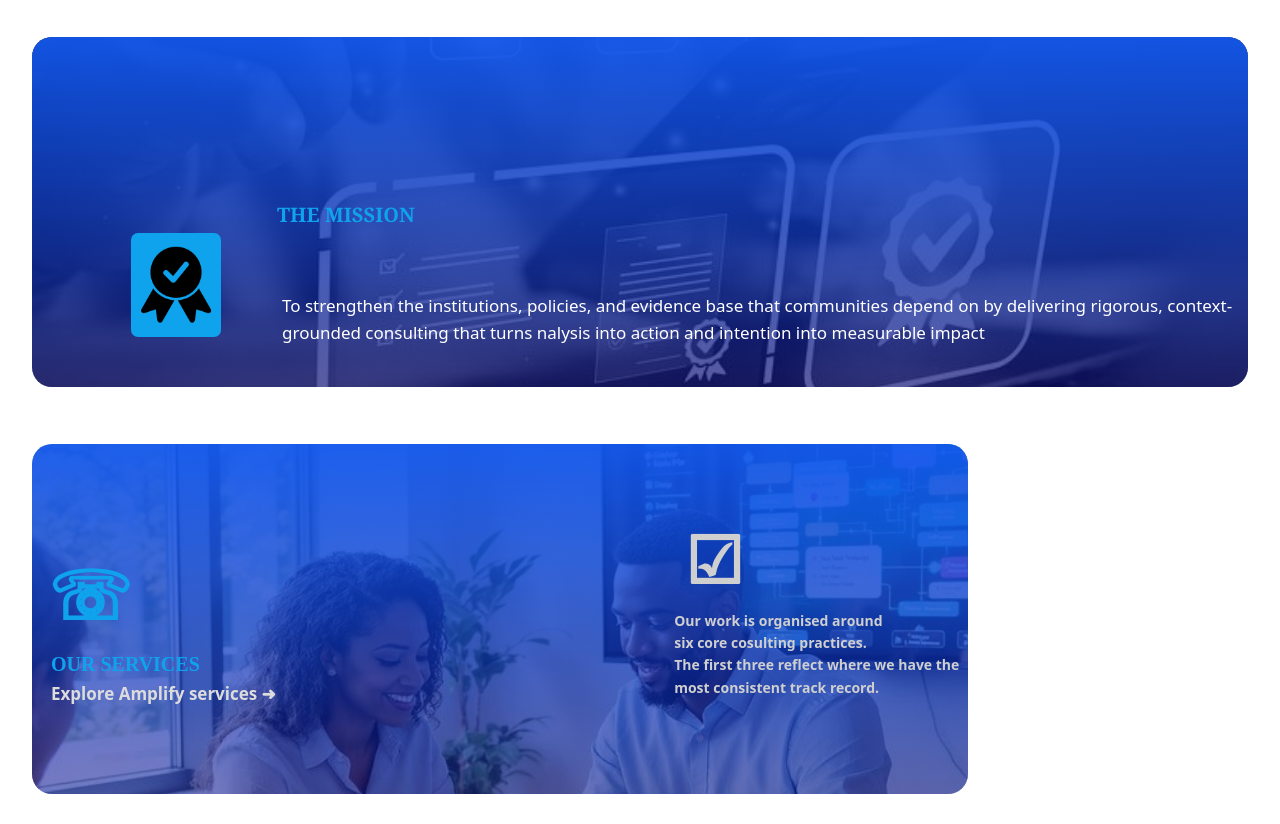
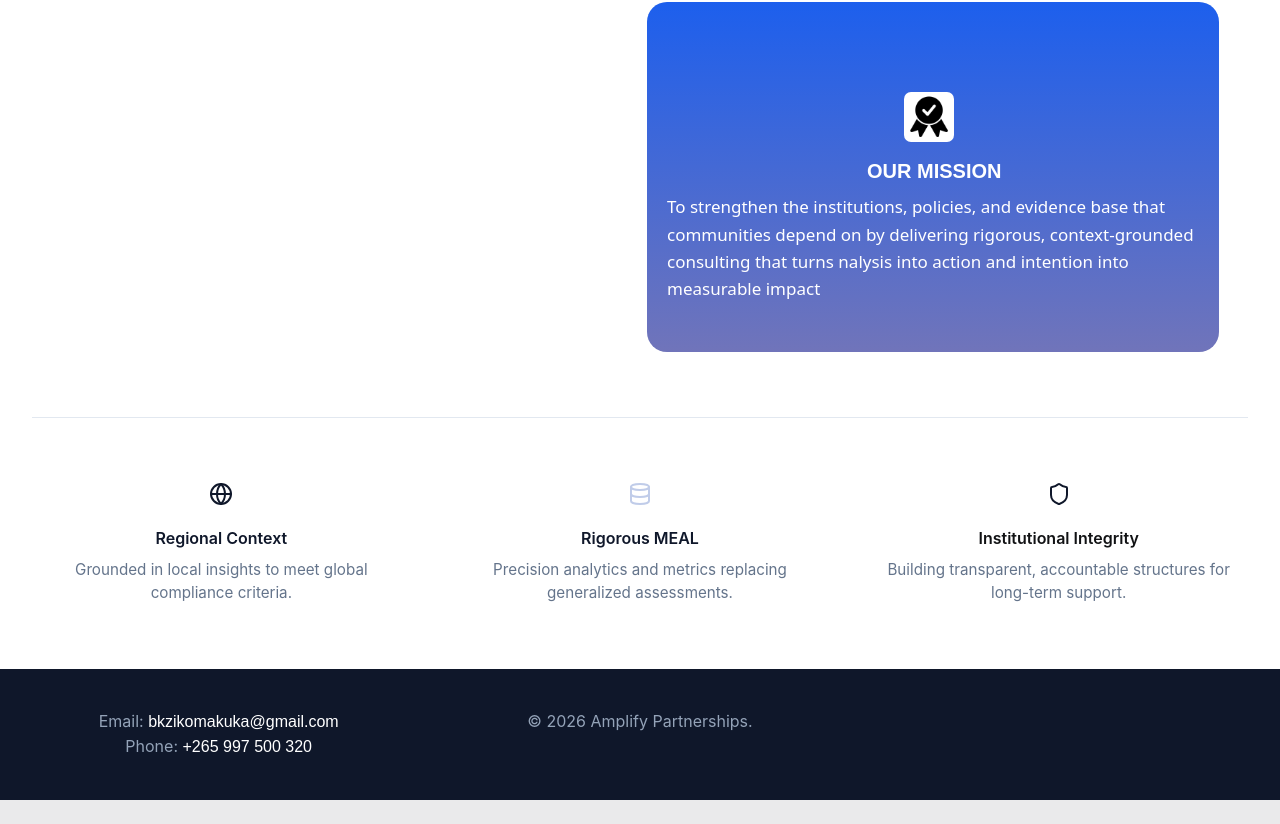
Before and after one commit to tkamwathiza-ai/amplified_partnerships, a React app in the folder frontend/: page / in a window 1280 px wide. Shown: the part 1016-1840 px from the top of the page. After the commit the page ends 1816 px from the top, so only its background shows below. Built offline with nearby package versions, Linux system fonts and the light colour scheme; the HTML template or start-up script is replaced by a standard one.

Commit message:
removed hovering effects on the mission, vision & credits bars

```diff
--- a/frontend/src/index.css
+++ b/frontend/src/index.css
@@ -118,7 +118,7 @@ body {
   width: 100%;
   height: 350px;
   margin-top: 100px;
-  margin-bottom: 65px;
+  margin-bottom: 30px;
 }
 .hero-left{
   position: relative;
@@ -155,11 +155,7 @@ body {
   z-index: 2;
   transition: transform 0.3s ease-in-out;
 }
-.hero-left h2:hover{
-  transform: translateY(-7px);
-  cursor: pointer;
-  color: rgb(27, 80, 214);
-}
+
 .hero-left p{
   position: absolute;
   bottom: 60px;
@@ -231,11 +227,7 @@ body {
   z-index: 2;
   transition: transform 0.3s ease-in-out;
 }
-.hero-right h2:hover{
-  transform: translateY(-7px);
-  cursor: pointer;
-  color: rgb(229, 255, 0);
-}
+
 .hero-right p{
   position: absolute;
   font-family: system-ui, -apple-system, BlinkMacSystemFont, 'Segoe UI', Roboto, Oxygen, Ubuntu, Cantarell, 'Open Sans', 'Helvetica Neue', sans-serif;
@@ -254,17 +246,29 @@ body {
   z-index: 1;
   background: linear-gradient(rgba(17, 87, 237, 0.947), rgba(5, 9, 139, 0.526));
 }
-.bottom-hero{
+
+.mission-services{
   position: relative;
   display: flex;
+  gap: 65px;
+  width: 47%;
+  height: 350px;
+  margin-top: 5px;
+  margin-bottom: 65px;
+}
+
+.bottom-left-hero{
+  position: relative;
+  width: 100%;
+  display: flex;
+  flex: 1;
+  overflow: hidden;
   flex-direction: column;
-  height: 350px;
-  overflow: hidden;
-  width: 100%;
-  flex-direction: column;
-  margin-top: 10px;
-  box-sizing: border-box;
+  justify-content: center;
   border-radius: 20px;
+  align-items: center;
+  background-color: #e7ebee;
+  left:615px;
 }
 .img-container{
   position: absolute;
@@ -282,61 +286,58 @@ body {
  background-position: center;
  inset: 0;
 }
-.bottom-hero .sub-image{
+.bottom-left-hero .sub-image{
   position: absolute;
   display: block;
-  width: 90px;
-  height: 104px;
+  width: 50px;
+  height: 50px;
   object-fit: contain;
-  background-color: rgb(15, 163, 237);
-  left: 99px;
-  bottom: 50px;
+  background-color: white;
+  top: 90px;
+  left: 257px;
+  bottom: 200px;
   padding: 2px;
   border-radius: 7px;
   z-index: 2;
 }
-.bottom-hero h3{
+.bottom-left-hero h3{
   position: absolute;
-  color:rgb(15, 163, 237);
+  color:rgb(255, 255, 255);
   font-size: 20px;
   font-weight: bolder;
-  font-family: Georgia, 'Times New Roman', Times, serif;
+  font-family:arial, Helvetica, sans-serif;
   display: block;
   margin-top: 7px;
   margin-bottom: 9px;
-  left: 245px;
-  top: 155px;
+  left: 220px;
+  top: 146px;
   z-index: 2;
   transition: transform 0.3s ease-in-out;
 }
-.bottom-hero h3:hover{
-  transform: translateY(-7px);
-  cursor: pointer;
+
+
+.bottom-left-hero p{
+  position: absolute;
+  bottom: 20px;
+  left: 20px;
   color: white;
-}
-
-.bottom-hero p{
-  position: absolute;
-  color: white;
+  font-family:system-ui, -apple-system, BlinkMacSystemFont, 'Segoe UI', Roboto, Oxygen, Ubuntu, Cantarell, 'Open Sans', 'Helvetica Neue', sans-serif;
   font-size: 17px;
-  font-family: system-ui, -apple-system, BlinkMacSystemFont, 'Segoe UI', Roboto, Oxygen, Ubuntu, Cantarell, 'Open Sans', 'Helvetica Neue', sans-serif;
-  display: block;
-  margin-top: 4px;
-  margin-bottom: 22px;
-  left: 250px;
-  bottom: 19px;
+  margin-top: 1px;
+  margin-bottom: 30px;
   z-index: 2;
 }
 .services-hero{
   position: relative;
-  width: 77%;
+  width: 100%;
   display: flex;
+  flex: 1;
+  overflow: hidden;
   flex-direction: column;
-  height: 350px;
-  overflow: hidden;
-  box-sizing: border-box;
+  justify-content: center;
   border-radius: 20px;
-  margin-top: 57px;
+  align-items: center;
+
 }
 .services-hero h5{
   position: absolute;
--- a/frontend/src/pages/Home.jsx
+++ b/frontend/src/pages/Home.jsx
@@ -87,15 +87,10 @@ function Home() {
         </div>
      </section>
 
-     {/*Mission Section*/}
-     <div className="bottom-hero">
-         <div className="img-container">
-            <img
-            src={hroImage}
-            alt="main"
-            className="main-image"
-            />
-         </div>
+     {/*Mission Section and */}
+     <section className='mission-services'>
+     <div className="bottom-left-hero">
+
          <div className="overlay-content"></div>
 
          <img
@@ -104,7 +99,7 @@ function Home() {
          className="sub-image"
          />
 
-         <h3>THE MISSION</h3>
+         <h3>OUR MISSION</h3>
          <p>To strengthen the institutions, policies, and evidence
           base that communities depend on by delivering rigorous,
           context-grounded consulting that turns
@@ -112,28 +107,8 @@ function Home() {
           into measurable impact</p>
         </div>
 
-      {/*Services Section*/}
-        <div className="services-hero">
-          <img
-          src={servicesImg}
-          alt="services"
-          />
-          <div className="overlay-content"></div>
 
-          <h5>☏</h5>
-          <h4>OUR SERVICES</h4>
-
-          <Link to="/services">
-            <p>Explore Amplify services   ➜</p>
-          </Link>
-
-          <h6>☑</h6>
-          <p2>Our work is organised around<br></br>
-            six core cosulting practices.<br></br>
-            The first three reflect where we have the<br></br>
-            most consistent track record.
-          </p2>
-        </div>
+        </section>
 
       {/* Corporate Anchors section */}
       <div style={{ marginTop: '4rem', /*backgroundColor:'#7faddb', */paddingTop: '4rem', borderTop: '1px solid #e2e8f0', display: 'grid', gridTemplateColumns: 'repeat(auto-fit, minmax(250px, 1fr))', gap: '2.5rem' }}>
```
